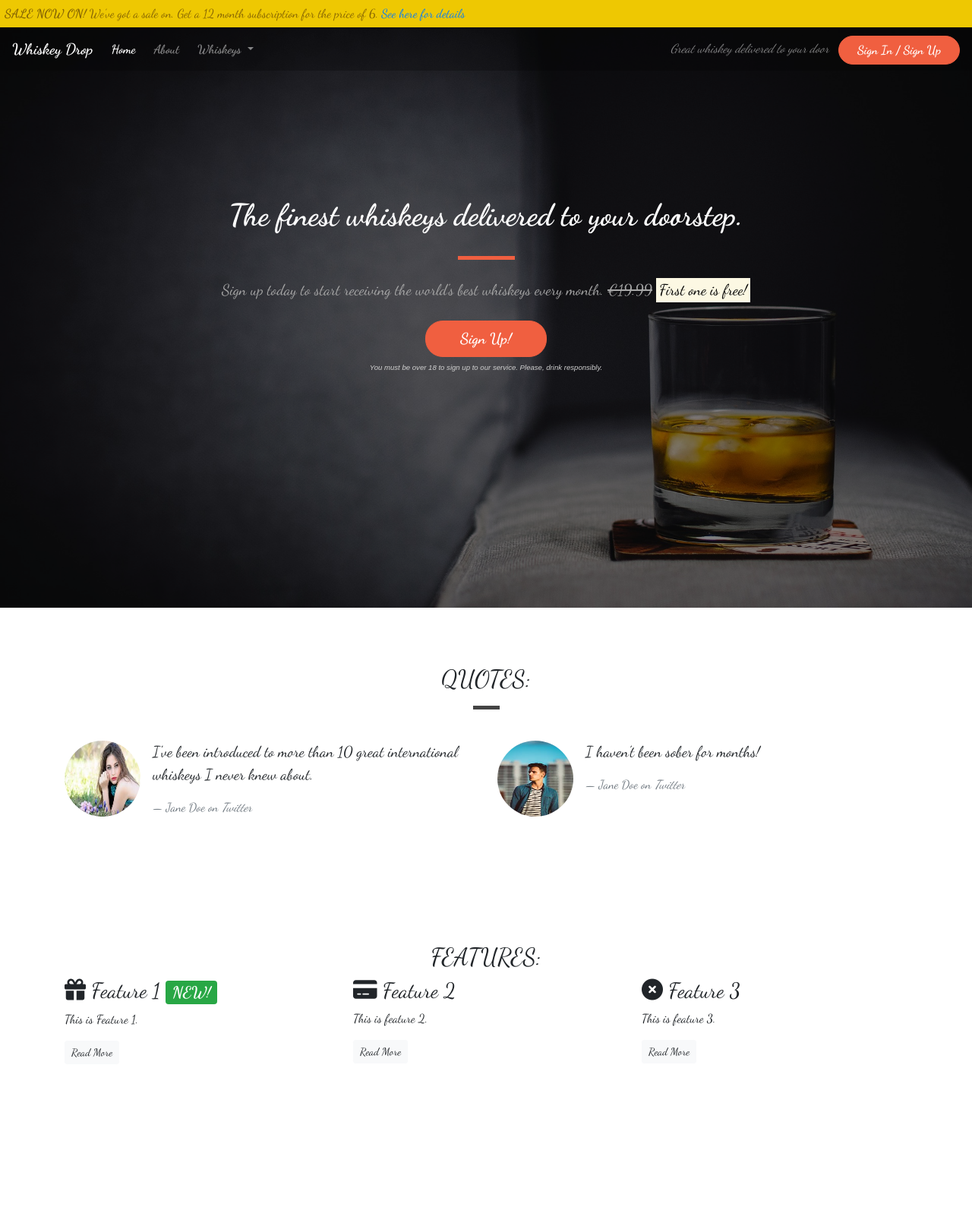
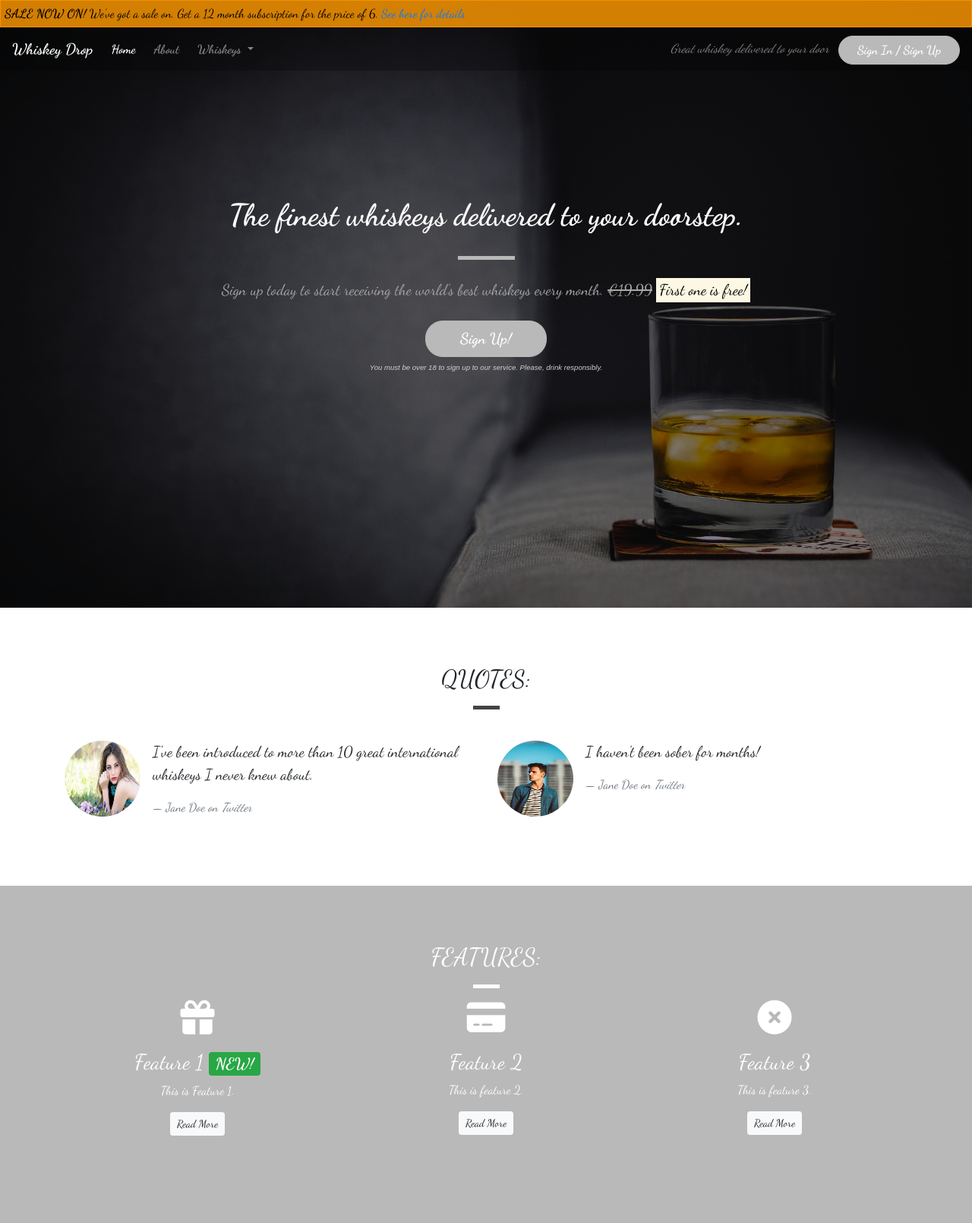
Before and after one commit to Jmurray1989/introduction-to-bootstrap, a plain HTML site: page index.html in a window 1280 px wide. Shown: the whole page at 76% size. Before the commit the page ends 1476 px from the top, so only its background shows below. Drawn offline with nearby package versions, Linux system fonts and the light colour scheme.

Commit message:
final changes to website it is now ready

```diff
--- a/css/style.css
+++ b/css/style.css
@@ -6,8 +6,9 @@ body {
 
 }
 
-.container-wrapper--red {
-    background-color: #f05f40;
+.container-wrapper--grey {
+    background-color: #b9b9b9;
+    color: white;
 }
 
 /*Alert*/
@@ -20,8 +21,9 @@ body {
     border-radius: 0;
     margin-bottom: 0;
     padding: 5px;
-    background-color: #eec802;
-    border-color: #eec802;
+    background-color: #fd9800d3;
+    border-color: #fd9800d3;
+    color: black;
 }
 
 .callout-container {
@@ -80,7 +82,11 @@ body {
 }
 
 .block-divider--orange {
-    background-color: #f05f40;
+    background-color: #b9b9b9;
+}
+
+.block-divider--white {
+    background-color: white;
 }
 
 .block-divider--short {
@@ -164,14 +170,35 @@ body {
 
 .btn--red {
     color: white;
-    background-color: #f05f40;
-    border-color: #f05f40;
+    background-color: #b9b9b9;
+    border-color: #b9b9b9;
 }
 
 .btn--red:hover,
 .btn--red:active,
 .btn--red:focus,
 .btn--red:active:focus {
-    background-color: #df4929;
-    border-color: #df4929;
+    background-color: #8b8b8b;
+    border-color: #8b8b8b;
 }
+
+.feature {
+    text-align: center;
+    margin-bottom: 40px;
+}
+
+.feature i {
+margin-bottom: 20px;
+font-size: 45px;
+line-height: 45px;
+}
+
+.feature btn {
+background-color: white;
+border-color: white;
+border-radius: 15px;
+min-width: 100px;
+font-weight: bold;
+margin-top: 10px;
+color: black;
+}
--- a/index.html
+++ b/index.html
@@ -84,6 +84,7 @@
 	</div>
 
 	<!-- Quotes -->
+	<div class="container-wrapper">
 		<div class="container quotes-container content-container">
 			<section class="quotes">
 				<div class="row">
@@ -100,9 +101,11 @@
                         </div>
 								<div class="media-body">
 									<blockquote class="blockquote">
-									<p>I've been introduced to more than 10 great international whiskeys I never knew
+										<p>I've been introduced to more than 10 great international whiskeys I never
+											knew
 											about.</p>
-									<footer class="blockquote-footer">Jane Doe on <cite title="Twitter">Twitter</cite>
+										<footer class="blockquote-footer">Jane Doe on
+											<cite title="Twitter">Twitter</cite>
 										</footer>
 									</blockquote>
 								</div>
@@ -128,19 +131,22 @@
 		<!-- /.quotes -->
 
 	</div>
+	</div>
 
 	<!-- Features -->
+    <div class="conatiner-wrapper container-wrapper--grey">
 	<div class="container features-container content-container">
 		<section class="features">
 			<div class="row">
 				<div class="col-12 page-header">
 					<h2 class="text-uppercase">Features:</h2>
+                    <hr class="block-divider block-divider--short block-divider--white">
 				</div>
 			</div>
 			<div class="row">
 				<div class="col-12 col-md-6 col-lg-4">
 					<div class="feature">
-						<h3><i class="fas fa-gift d-none d-sm-inline"></i> Feature 1
+						<h3><i class="fas fa-gift d-none d-sm-block"></i> Feature 1
 							<span class="badge badge-success">NEW!</span></h3>
 						<p>This is Feature 1.</p>
 						<button class="btn btn-sm btn-light">Read More</button>
@@ -148,14 +154,14 @@
 				</div>
 				<div class="col-12 col-md-6 col-lg-4">
 					<div class="feature">
-						<h3><i class="fas fa-credit-card  d-none d-sm-inline"></i> Feature 2</h3>
+						<h3><i class="fas fa-credit-card  d-none d-sm-block"></i> Feature 2</h3>
 						<p>This is feature 2.</p>
 						<button class="btn btn-sm btn-light">Read More</button>
 					</div>
 				</div>
 				<div class="col-12 d-md-none d-lg-block col-lg-4">
 					<div class="feature">
-						<h3><i class="fas fa-times-circle  d-none d-sm-inline"></i> Feature 3</h3>
+						<h3><i class="fas fa-times-circle  d-none d-sm-block"></i> Feature 3</h3>
 						<p>This is feature 3.</p>
 						<button class="btn btn-sm btn-light">Read More</button>
 					</div>
@@ -163,6 +169,7 @@
 			</div>
 		</section>
 		<!-- /.features -->
+	</div>
     </div>
 
 	<div class="modal" tabindex="-1" role="dialog" id="signupModal">
```
Lines whose indentation alone changed are shown as unchanged.
